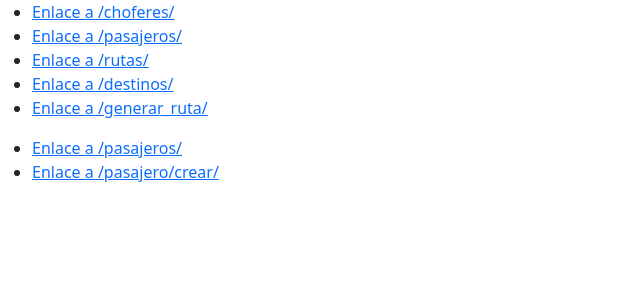
After one commit to Ikvillaseca/capstoneADI, a Django app: page /pasajeros/ in a window 1280 px wide. The commit adds this page. Shown: the top 300 px of the page, without its empty margins (0-640 px from the left). Run offline with Django 5.2, Linux system fonts and the light colour scheme; data that the repository does not hold is empty.

Commit message:
Crear URL views temoplates para pasajeros

```diff
--- a/RouteAnvil/templates/base.html
+++ b/RouteAnvil/templates/base.html
@@ -10,7 +10,7 @@
 <body>
     <nav><ul>
         <li><a href="{% url 'choferes'%}">Enlace a {% url 'choferes'%}</a></li>
-        <li><a href="{% url 'pasajeros'%}">Enlace a {% url 'pasajeros'%}</a></li>
+        <li><a href="{% url 'pasajeros_lista'%}">Enlace a {% url 'pasajeros_lista'%}</a></li>
         <li><a href="{% url 'rutas'%}">Enlace a {% url 'rutas'%}</a></li>
         <li><a href="{% url 'destinos'%}">Enlace a {% url 'destinos'%}</a></li>
         <li><a href="{% url 'generar_ruta'%}">Enlace a {% url 'generar_ruta'%}</a></li>
--- /dev/null
+++ b/RouteAnvil/templates/pasajeros/pasajeros_lista.html
@@ -0,0 +1,22 @@
+{% extends "base.html" %}
+
+{% block titulo %}Lista de Pasajeros{% endblock titulo %}
+
+{% block contenido %}
+
+<ul>
+    <li><a href="{% url 'pasajeros_lista'%}">Enlace a {% url 'pasajeros_lista'%}</a></li>
+    <li><a href="{% url 'pasajero_crear'%}">Enlace a {% url 'pasajero_crear'%}</a></li>
+</ul>
+
+{% for pasajero in pasajeros %}
+<hr>
+<div>
+    {{pasajero.Nombre}} {{pasajero.Apellido}}
+    <li><a href="{% url 'pasajero_detalles' pasajero.id_Pasajero %}">Enlace a {% url 'pasajero_detalles' pasajero.id_Pasajero %}</a></li>
+    <li><a href="{% url 'pasajero_modificar' pasajero.id_Pasajero %}">Enlace a {% url 'pasajero_modificar' pasajero.id_Pasajero %}</a></li>
+    <li><a href="{% url 'pasajero_eliminar' pasajero.id_Pasajero %}">Enlace a {% url 'pasajero_eliminar' pasajero.id_Pasajero %}</a></li>
+</div>
+<hr>
+{% endfor %}
+{% endblock contenido %}
--- a/RouteAnvil/urls.py
+++ b/RouteAnvil/urls.py
@@ -6,9 +6,15 @@ urlpatterns = [
     path('', views.index, name='index'),
     path('choferes/', views.choferes, name='choferes'),
     path('vehiculos/', views.vehiculos, name='vehiculos'),
-    path('pasajeros/', views.pasajeros, name='pasajeros'),
     path('destinos/', views.destinos, name='destinos'),
     path('rutas/', views.rutas, name='rutas'),
     path('generar_ruta/', views.generar_ruta, name='generar_ruta'),
 
+
+    path('pasajeros/', views.pasajeros_lista, name='pasajeros_lista'),
+    path('pasajero/crear/', views.pasajero_crear, name='pasajero_crear'),
+    path('pasajero/detalles/<int:id>', views.pasajero_detalles, name='pasajero_detalles'),
+    path('pasajero/modificar/<int:id>', views.pasajero_modificar, name='pasajero_modificar'),
+    path('pasajero/eliminar/<int:id>', views.pasajero_eliminar, name='pasajero_eliminar'),
+
 ]
--- a/RouteAnvil/views.py
+++ b/RouteAnvil/views.py
@@ -1,4 +1,5 @@
-from django.shortcuts import render
+from django.shortcuts import render, get_object_or_404
+from .models import Pasajero
 
 #Aqui definimos cada vista de django (backend en python)
 def index(request):
@@ -11,9 +12,6 @@ def choferes(request):
 def vehiculos(request):
     return render(request, 'vehiculos.html')
 
-def pasajeros(request):
-    return render(request, 'pasajeros.html')
-
 def rutas(request):
     return render(request, 'rutas.html')
 
@@ -24,3 +22,34 @@ def destinos(request):
 
 def generar_ruta(request):
     return render(request, 'generar_ruta.html')
+
+
+
+# == PASAJEROS CRUD / VISTAS ==
+#Listar (READ *)
+def pasajeros_lista(request):
+    pasajeros = Pasajero.objects.all()
+    data = {
+        'pasajeros' : pasajeros,
+    }
+    return render(request, 'pasajeros/pasajeros_lista.html', data)
+
+#Crear (CREATE)
+def pasajero_crear(request):
+    return render(request, 'pasajeros/pasajero_crear.html')
+
+#Detalles (READ)
+def pasajero_detalles(request, id):
+    pasajero =  get_object_or_404(Pasajero, id_Pasajero=id)
+    data = {
+        'pasajero' : pasajero,
+    }
+    return render(request, 'pasajeros/pasajero_detalles.html', data)
+
+#Modificar (UPDATE)
+def pasajero_modificar(request, id):
+    return render(request, 'pasajeros/pasajero_modificar.html')
+
+#Eliminar (DELETE)
+def pasajero_eliminar(request, id):
+    return render(request, 'pasajeros/pasajero_eliminar.html')
```
Also changed, not shown: RouteAnvil/templates/pasajeros/pasajero_crear.html (added, +7 -0 lines), RouteAnvil/templates/pasajeros/pasajero_detalles.html (added, +7 -0 lines), RouteAnvil/templates/pasajeros/pasajero_eliminar.html (added, +7 -0 lines), RouteAnvil/templates/pasajeros/pasajero_modificar.html (added, +7 -0 lines).
